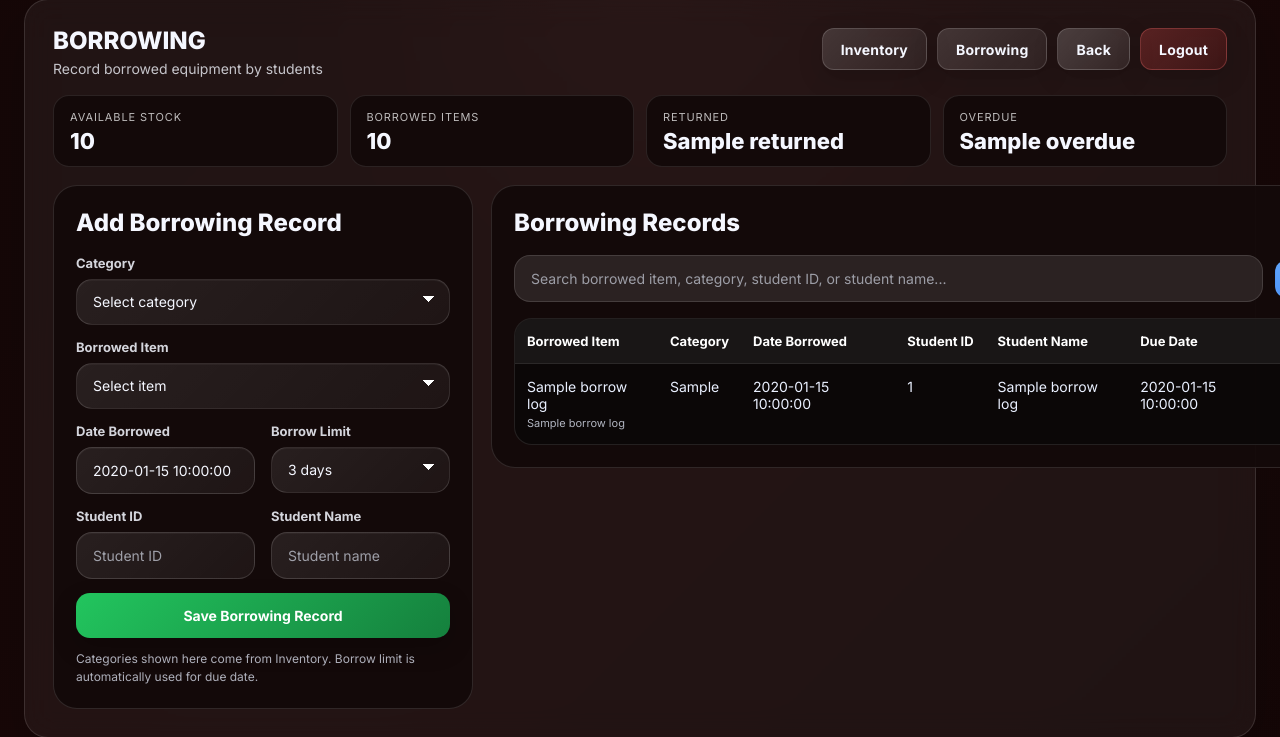
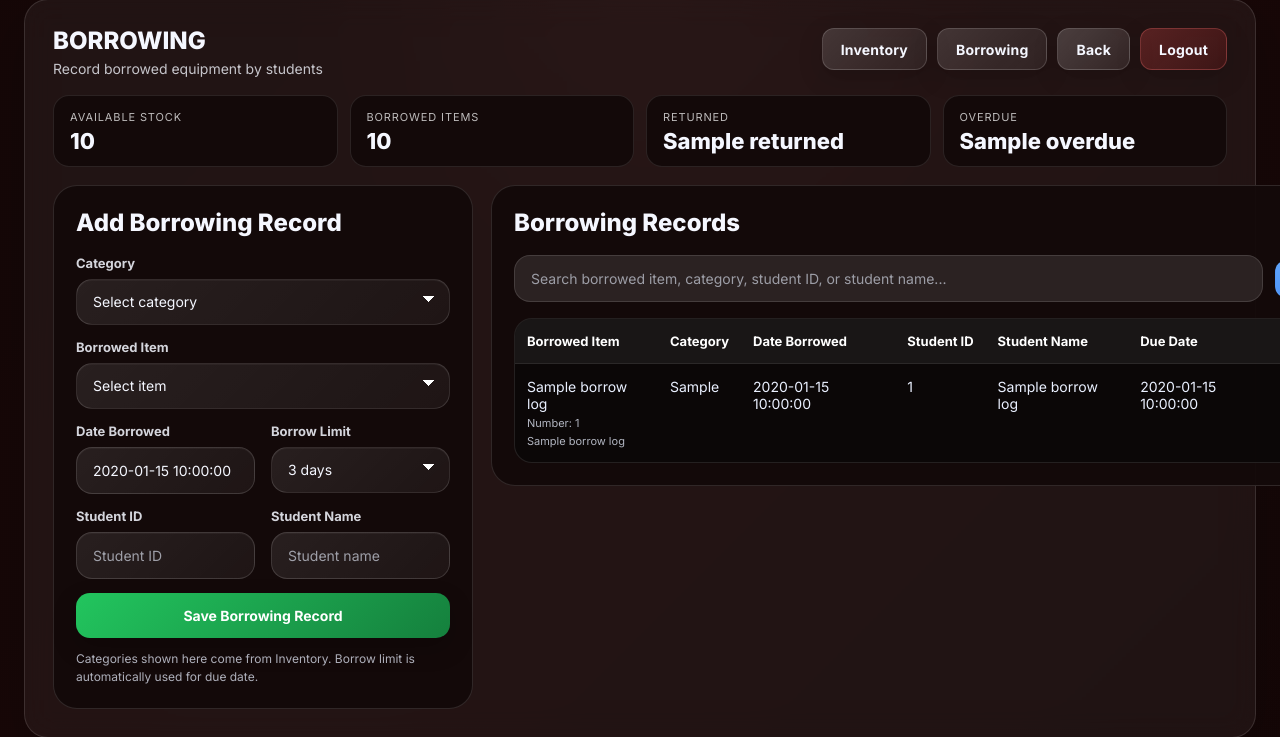
Before and after one commit to paulkurtBuhiaTimoteo/SYSTEM, a Flask app: template templates/admin_borrowing.html in a window 1280 px wide; the page is wider, and only the part inside the window is pictured. Shown: the part 25-762 px from the top of that part. Run offline with Flask 3, Linux system fonts and the light colour scheme; the template is opened without the code that fills it: most values are stand-ins (such as "Sample title", 1, 10 or a date in 2020).

Commit message:
Added optional item number dropdown in borrowing

```diff
--- a/app.py
+++ b/app.py
@@ -15,6 +15,13 @@ def get_db():
     conn = sqlite3.connect(DB_NAME, check_same_thread=False)
     conn.row_factory = sqlite3.Row
     return conn
+
+
+def ensure_column_exists(conn, table_name, column_name, column_definition):
+    columns = conn.execute(f"PRAGMA table_info({table_name})").fetchall()
+    existing_column_names = [col["name"] for col in columns]
+    if column_name not in existing_column_names:
+        conn.execute(f"ALTER TABLE {table_name} ADD COLUMN {column_definition}")
 
 
 def init_db():
@@ -88,10 +95,13 @@ def init_db():
             item_category TEXT DEFAULT 'Equipment',
             borrow_limit_days INTEGER DEFAULT 3,
             item_title TEXT DEFAULT '',
+            item_number INTEGER,
             created_at DATETIME DEFAULT CURRENT_TIMESTAMP,
             FOREIGN KEY (equipment_id) REFERENCES equipment(id)
         )
     """)
+
+    ensure_column_exists(conn, "borrow_logs", "item_number", "item_number INTEGER")
 
     default_rooms = ["ML", "PL", "308"]
     for room_name in default_rooms:
@@ -634,6 +644,20 @@ def admin_borrowing():
         ORDER BY category, name
     """).fetchall()
 
+    borrowed_number_rows = conn.execute("""
+        SELECT equipment_id, item_number
+        FROM borrow_logs
+        WHERE status != 'Returned' AND item_number IS NOT NULL
+    """).fetchall()
+
+    borrowed_numbers_map = {}
+    for row in borrowed_number_rows:
+        equipment_id = row["equipment_id"]
+        item_number = row["item_number"]
+        if equipment_id not in borrowed_numbers_map:
+            borrowed_numbers_map[equipment_id] = []
+        borrowed_numbers_map[equipment_id].append(item_number)
+
     categories = get_all_categories(conn)
 
     total_items, total_stock, available_stock, borrowed_stock, returned, overdue = get_inventory_counts(conn)
@@ -645,7 +669,8 @@ def admin_borrowing():
             "name": row["name"],
             "category": row["category"],
             "total_qty": row["total_qty"],
-            "available_qty": row["available_qty"]
+            "available_qty": row["available_qty"],
+            "borrowed_numbers": borrowed_numbers_map.get(row["id"], [])
         }
         for row in equipment_items
     ])
@@ -676,6 +701,7 @@ def admin_add_borrowing():
     equipment_id_raw = request.form.get("equipment_id", "").strip()
     item_title = request.form.get("item_title", "").strip()
     borrow_limit_days_raw = request.form.get("borrow_limit_days", "").strip()
+    item_number_raw = request.form.get("item_number", "").strip()
 
     try:
         equipment_id = int(equipment_id_raw)
@@ -689,6 +715,13 @@ def admin_add_borrowing():
 
     if borrow_limit_days not in [1, 2, 3, 5, 7, 14]:
         borrow_limit_days = 3
+
+    item_number = None
+    if item_number_raw:
+        try:
+            item_number = int(item_number_raw)
+        except ValueError:
+            item_number = None
 
     if not selected_category or not borrower_student_id or not borrower_name or equipment_id <= 0:
         flash("Please complete all borrowing fields.", "error")
@@ -721,6 +754,29 @@ def admin_add_borrowing():
         flash("Please enter the title/name for printed materials.", "error")
         return redirect(url_for("admin_borrowing"))
 
+    if item_number is not None:
+        if item_number < 1 or item_number > eq["total_qty"]:
+            conn.close()
+            flash("Selected item number is invalid.", "error")
+            return redirect(url_for("admin_borrowing"))
+
+        number_in_use = conn.execute(
+            """
+            SELECT id
+            FROM borrow_logs
+            WHERE equipment_id = ?
+              AND item_number = ?
+              AND status != 'Returned'
+            LIMIT 1
+            """,
+            (eq["id"], item_number)
+        ).fetchone()
+
+        if number_in_use:
+            conn.close()
+            flash("Selected item number is already borrowed.", "error")
+            return redirect(url_for("admin_borrowing"))
+
     now = datetime.now()
     borrow_date = now.strftime("%Y-%m-%d %I:%M %p")
     due_date = (now + timedelta(days=borrow_limit_days)).date().isoformat()
@@ -737,9 +793,10 @@ def admin_add_borrowing():
             admin_username,
             item_category,
             borrow_limit_days,
-            item_title
+            item_title,
+            item_number
         )
-        VALUES (?, ?, ?, ?, ?, 'Borrowed', ?, ?, ?, ?)
+        VALUES (?, ?, ?, ?, ?, 'Borrowed', ?, ?, ?, ?, ?)
         """,
         (
             eq["id"],
@@ -750,7 +807,8 @@ def admin_add_borrowing():
             session.get("admin_username", ""),
             eq["category"],
             borrow_limit_days,
-            item_title
+            item_title,
+            item_number
         )
     )
 
@@ -803,6 +861,11 @@ def admin_return_equipment(borrow_id):
 
 if not os.path.exists(DB_NAME):
     init_db()
+else:
+    conn = get_db()
+    ensure_column_exists(conn, "borrow_logs", "item_number", "item_number INTEGER")
+    conn.commit()
+    conn.close()
 
 if __name__ == "__main__":
     app.run(host="0.0.0.0", port=int(os.environ.get("PORT", 5000)), debug=False)
--- a/templates/admin_borrowing.html
+++ b/templates/admin_borrowing.html
@@ -543,6 +543,14 @@ body{
         <div id="stockNote" class="stock-note hidden"></div>
       </div>
 
+      <div class="field-full hidden" id="itemNumberWrap">
+        <label>Item Number (Optional)</label>
+        <select name="item_number" id="item_number">
+          <option value="">No number selected</option>
+        </select>
+        <div id="numberNote" class="stock-note hidden"></div>
+      </div>
+
       <div>
         <label>Date Borrowed</label>
         <input type="text" value="{{ now_text }}" readonly>
@@ -622,6 +630,9 @@ body{
           <tr class="{% if b.status == 'Overdue' %}overdue-row{% endif %}" data-status="{{ b.status }}">
             <td>
               {{ b.equipment_name }}
+              {% if b.item_number %}
+                <div class="item-sub">Number: {{ b.item_number }}</div>
+              {% endif %}
               {% if b.item_title %}
                 <div class="item-sub">{{ b.item_title }}</div>
               {% endif %}
@@ -676,6 +687,9 @@ function updateItemOptions() {
   const itemTitle = document.getElementById("item_title");
   const stockNote = document.getElementById("stockNote");
   const equipmentIdInput = document.getElementById("equipment_id");
+  const itemNumberWrap = document.getElementById("itemNumberWrap");
+  const itemNumberSelect = document.getElementById("item_number");
+  const numberNote = document.getElementById("numberNote");
 
   itemSelect.innerHTML = '<option value="" disabled selected>Select item</option>';
   itemTitleWrap.classList.add("hidden");
@@ -684,6 +698,10 @@ function updateItemOptions() {
   equipmentIdInput.value = "";
   stockNote.classList.add("hidden");
   stockNote.textContent = "";
+  itemNumberWrap.classList.add("hidden");
+  itemNumberSelect.innerHTML = '<option value="">No number selected</option>';
+  numberNote.classList.add("hidden");
+  numberNote.textContent = "";
 
   if (!category) return;
 
@@ -702,7 +720,9 @@ function updateItemOptions() {
     option.textContent = `${item.name} (Available: ${item.available_qty})`;
     option.dataset.equipmentId = item.id;
     option.dataset.availableQty = item.available_qty;
+    option.dataset.totalQty = item.total_qty;
     option.dataset.category = item.category;
+    option.dataset.borrowedNumbers = JSON.stringify(item.borrowed_numbers || []);
 
     if (item.available_qty <= 0) {
       option.disabled = true;
@@ -721,12 +741,19 @@ function toggleItemDetails() {
   const itemTitle = document.getElementById("item_title");
   const stockNote = document.getElementById("stockNote");
   const equipmentIdInput = document.getElementById("equipment_id");
+  const itemNumberWrap = document.getElementById("itemNumberWrap");
+  const itemNumberSelect = document.getElementById("item_number");
+  const numberNote = document.getElementById("numberNote");
 
   itemTitleWrap.classList.add("hidden");
   itemTitle.required = false;
   stockNote.classList.add("hidden");
   stockNote.textContent = "";
   equipmentIdInput.value = "";
+  itemNumberWrap.classList.add("hidden");
+  itemNumberSelect.innerHTML = '<option value="">No number selected</option>';
+  numberNote.classList.add("hidden");
+  numberNote.textContent = "";
 
   if (!selectedOption || !selectedOption.dataset.equipmentId) {
     return;
@@ -735,6 +762,30 @@ function toggleItemDetails() {
   equipmentIdInput.value = selectedOption.dataset.equipmentId;
   stockNote.textContent = `Available stock: ${selectedOption.dataset.availableQty}`;
   stockNote.classList.remove("hidden");
+
+  const totalQty = parseInt(selectedOption.dataset.totalQty || "0");
+  const borrowedNumbers = JSON.parse(selectedOption.dataset.borrowedNumbers || "[]");
+
+  if (totalQty > 0) {
+    for (let i = 1; i <= totalQty; i++) {
+      if (!borrowedNumbers.includes(i)) {
+        const option = document.createElement("option");
+        option.value = i;
+        option.textContent = i;
+        itemNumberSelect.appendChild(option);
+      }
+    }
+
+    itemNumberWrap.classList.remove("hidden");
+
+    const availableNumberCount = itemNumberSelect.options.length - 1;
+    if (availableNumberCount > 0) {
+      numberNote.textContent = `Optional item number: choose from 1 to ${totalQty}`;
+    } else {
+      numberNote.textContent = "No available item numbers left for this item.";
+    }
+    numberNote.classList.remove("hidden");
+  }
 
   if (category === "Printed Materials") {
     itemTitleWrap.classList.remove("hidden");
```
